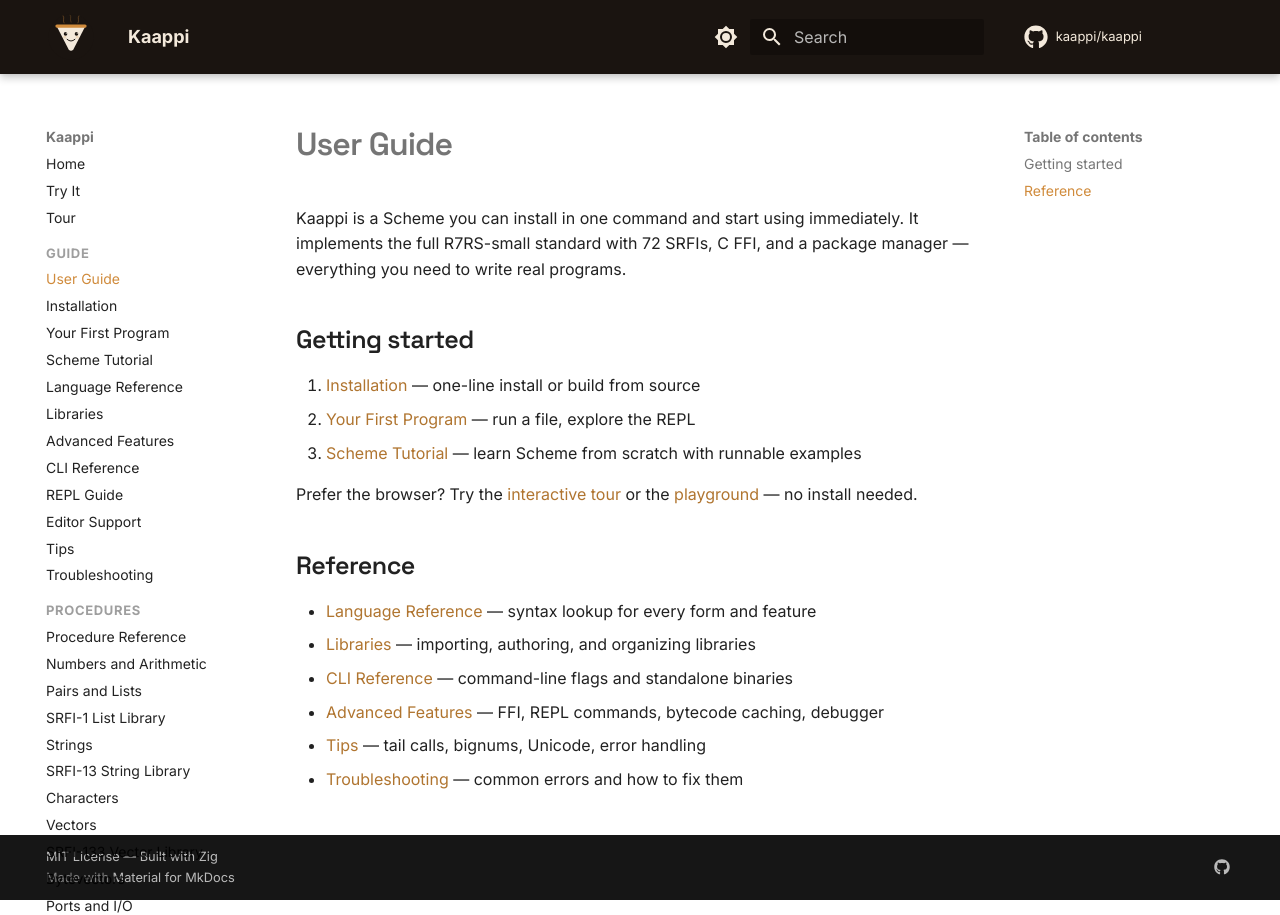
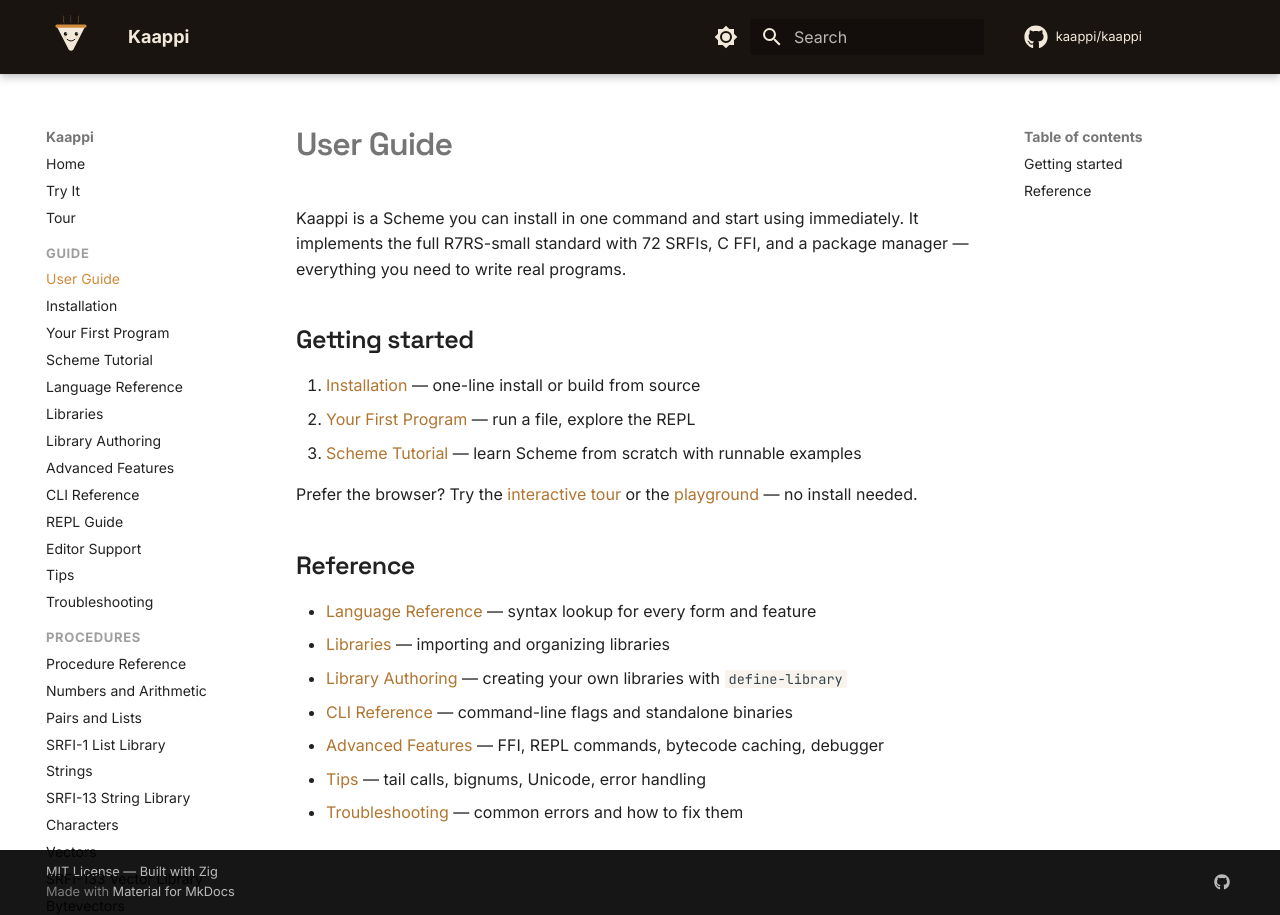
Before and after one commit to kaappi/kaappi.github.io, an MkDocs documentation site: the page built from docs/guide/index.md, in a window 1280 px wide. Built offline with MkDocs 1.6.1 and Material for MkDocs 9.7.7, drawn with Linux system fonts in a browser that asks for light colours; comment, search, counter and statistics services are not loaded.

Commit message:
Move Library Authoring Guide under the guide section
It's the natural next step after the user-level "Libraries" page.
No longer a standalone top-level nav entry.

Co-Authored-By: Claude Opus 4.6 (1M context) <noreply@anthropic.com>

```diff
--- a/docs/guide/index.md
+++ b/docs/guide/index.md
@@ -16,7 +16,8 @@ Prefer the browser? Try the [interactive tour](../tour.md) or the
 ## Reference
 
 - [Language Reference](language.md) — syntax lookup for every form and feature
-- [Libraries](libraries.md) — importing, authoring, and organizing libraries
+- [Libraries](libraries.md) — importing and organizing libraries
+- [Library Authoring](library-authoring.md) — creating your own libraries with `define-library`
 - [CLI Reference](cli.md) — command-line flags and standalone binaries
 - [Advanced Features](advanced.md) — FFI, REPL commands, bytecode caching, debugger
 - [Tips](tips.md) — tail calls, bignums, Unicode, error handling
--- a/mkdocs.yml
+++ b/mkdocs.yml
@@ -49,6 +49,7 @@ nav:
     - Scheme Tutorial: guide/tutorial.md
     - Language Reference: guide/language.md
     - Libraries: guide/libraries.md
+    - Library Authoring: guide/library-authoring.md
     - Advanced Features: guide/advanced.md
     - CLI Reference: guide/cli.md
     - REPL Guide: guide/repl.md
@@ -94,7 +95,6 @@ nav:
     - Crypto (Hashing): ecosystem/crypto.md
     - Testing: ecosystem/test.md
     - Logging: ecosystem/log.md
-  - Libraries: libraries.md
 
 markdown_extensions:
   - pymdownx.highlight:
```
Also changed, not shown: docs/guide/library-authoring.md (renamed from docs/libraries.md).
